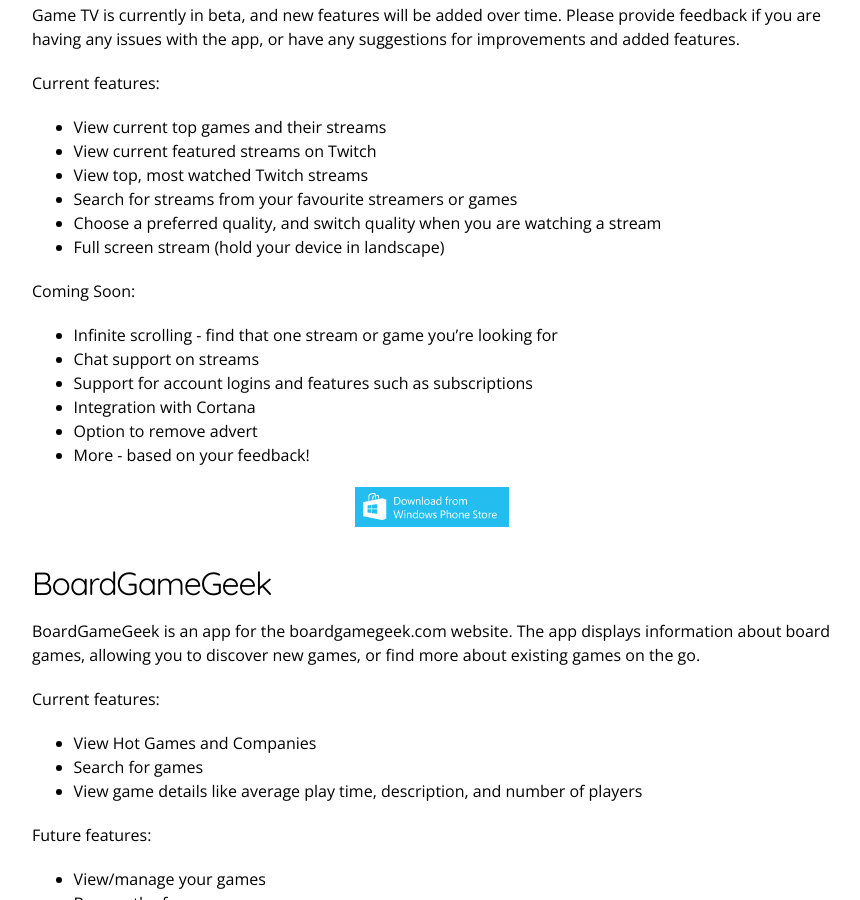
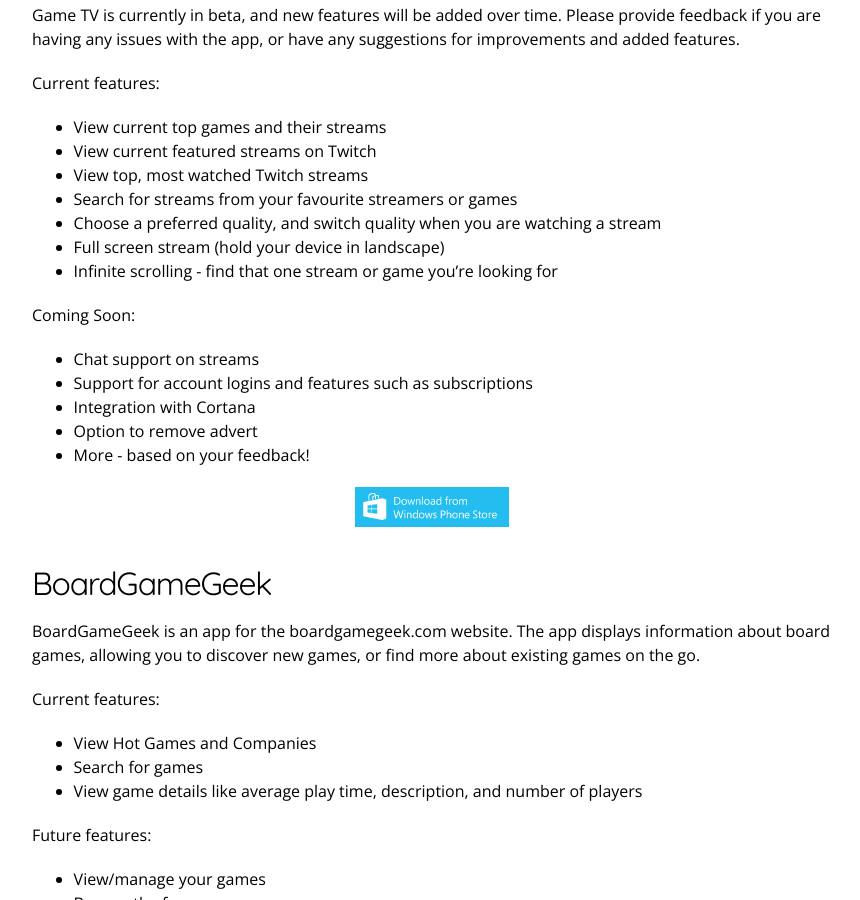
Before and after one commit to rcbdev/blog, a Jekyll site: the page built from apps.md, in a window 1280 px wide and 900 px high, scrolled down 340 px. Shown: the whole window, without its empty margins (208-1068 px from the left). Built offline with Jekyll 4.4.1, drawn with Linux system fonts in a browser that asks for light colours.

Commit message:
Updated apps page

```diff
--- a/apps.md
+++ b/apps.md
@@ -19,10 +19,10 @@
  * Search for streams from your favourite streamers or games
  * Choose a preferred quality, and switch quality when you are watching a stream
  * Full screen stream (hold your device in landscape)
+ * Infinite scrolling - find that one stream or game you're looking for
 
 Coming Soon:
 
- * Infinite scrolling - find that one stream or game you're looking for
  * Chat support on streams
  * Support for account logins and features such as subscriptions
  * Integration with Cortana
```
